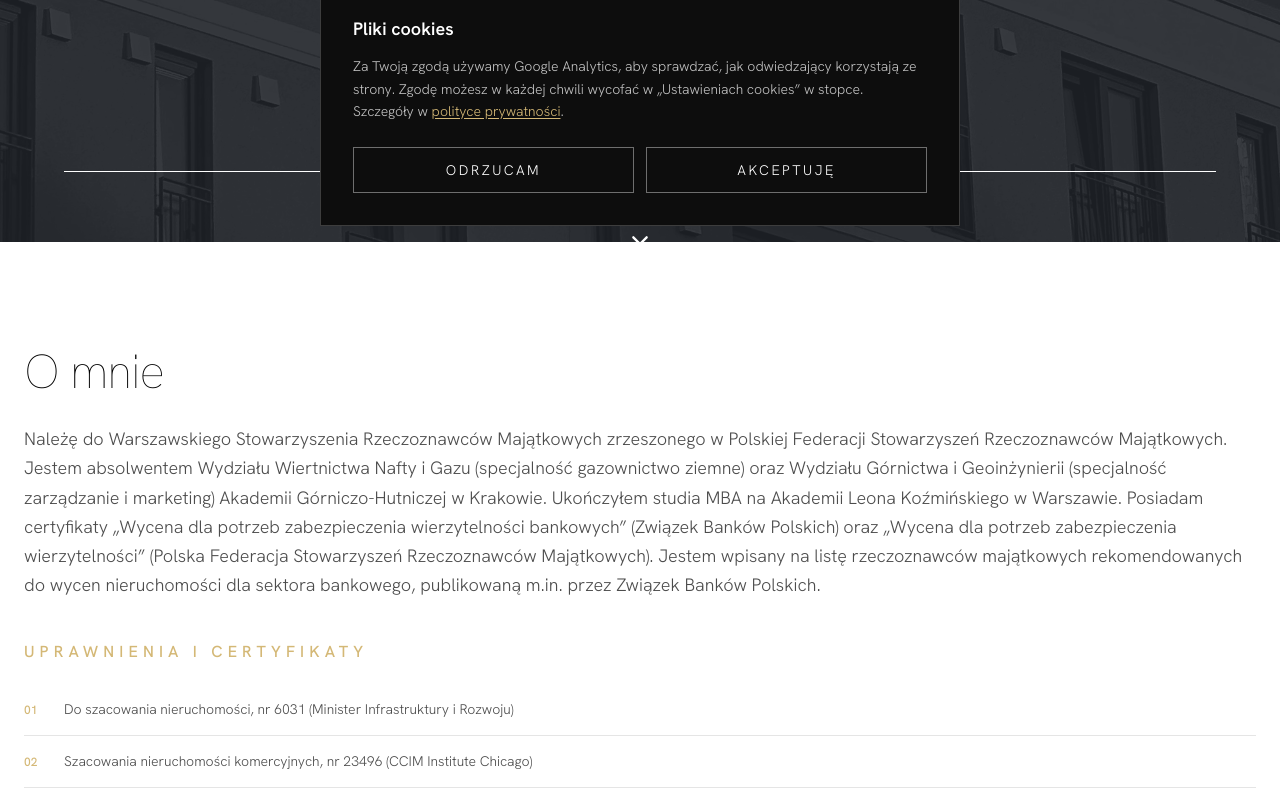
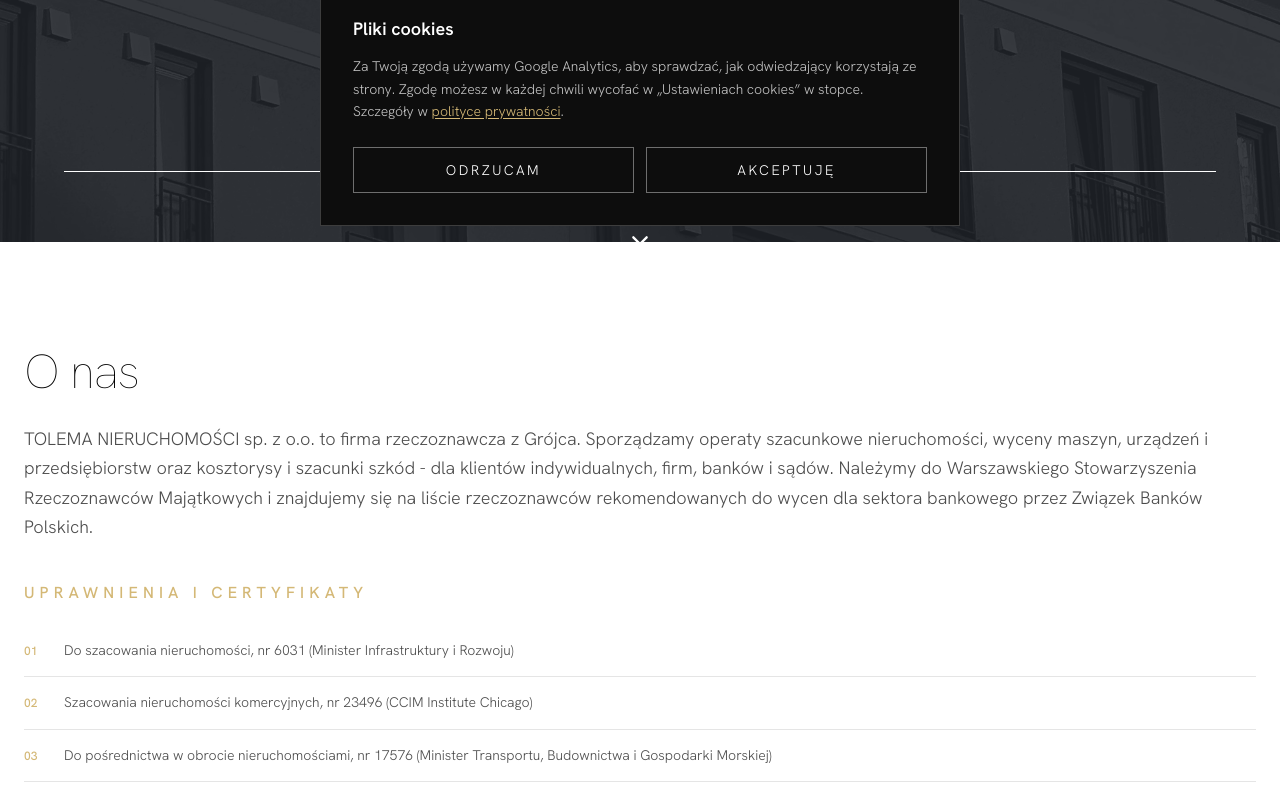
Before and after one commit to MaksZiem/tolema-next, a Next.js app: page / in a window 1280 px wide. Shown: the part 558-1355 px from the top of the page. Built offline with nearby package versions, Linux system fonts and the light colour scheme; no server answers.

Commit message:
about us

```diff
--- a/src/app/contact/page.tsx
+++ b/src/app/contact/page.tsx
@@ -15,7 +15,7 @@ export const metadata: Metadata = {
   openGraph: {
     title: "Kontakt | TOLEMA – Rzeczoznawca majątkowy",
     description:
-      "Napisz w sprawie wyceny nieruchomości, maszyn lub przedsiębiorstwa - odpowiadam w ciągu 24 godzin.",
+      "Napisz w sprawie wyceny nieruchomości, maszyn lub przedsiębiorstwa - odpowiadamy w ciągu 24 godzin.",
     type: "website",
     locale: "pl_PL",
     url: `${SITE_URL}/contact`,
--- a/src/app/offer/page.tsx
+++ b/src/app/offer/page.tsx
@@ -5,7 +5,7 @@ import { SITE_URL } from "@/lib/site";
 export const metadata: Metadata = {
   title: "Oferta wycen | TOLEMA – Rzeczoznawca majątkowy",
   description:
-    "Kompleksowa oferta wycen: nieruchomości, gruntów, domów, mieszkań, budynków, maszyn budowlanych i rolniczych, środków technicznych, przedsiębiorstw, biznesu, kosztorysów i szkód. Profesjonalny rzeczoznawca majątkowy.",
+    "Kompleksowa oferta wycen: nieruchomości, gruntów, domów, mieszkań, budynków, maszyn budowlanych i rolniczych, środków technicznych, przedsiębiorstw, biznesu, kosztorysów i szkód. Profesjonalne operaty szacunkowe i kosztorysy.",
   keywords:
     "wycena nieruchomości, wycena mieszkania, wycena domu, wycena działki, wycena gruntu, wycena budynku, wycena maszyn, wycena środków technicznych, rzeczoznawca majątkowy, wycena przedsiębiorstwa, wycena biznesu, kosztorys budowlany, wycena szkód, wycena służebności, wycena użytkowania wieczystego",
   alternates: {
--- a/src/app/page.tsx
+++ b/src/app/page.tsx
@@ -5,7 +5,7 @@ import { SITE_URL } from "@/lib/site";
 export const metadata: Metadata = {
   title: "TOLEMA wyceny | Rzeczoznawca majątkowy Grójec",
   description:
-    "Rzeczoznawca majątkowy z Grójca. Profesjonalne wyceny nieruchomości, maszyn, środków technicznych i przedsiębiorstw - wiedza, praktyka i najwyższe standardy.",
+    "TOLEMA NIERUCHOMOŚCI sp. z o.o. - rzeczoznawca majątkowy z Grójca. Profesjonalne wyceny nieruchomości, maszyn, środków technicznych i przedsiębiorstw - wiedza, praktyka i najwyższe standardy.",
   keywords:
     "rzeczoznawca majątkowy Grójec, wycena nieruchomości, operat szacunkowy, wycena maszyn, wycena przedsiębiorstwa, rzeczoznawca majątkowy mazowieckie",
   alternates: {
--- a/src/components/sections/ContactContent.tsx
+++ b/src/components/sections/ContactContent.tsx
@@ -23,7 +23,7 @@ const contactSteps = [
     text: "Opisujesz krótko przedmiot i cel wyceny.",
   },
   {
-    title: "Odpowiadam",
+    title: "Odpowiadamy",
     text: "Otrzymujesz zakres prac i wycenę kosztu, zwykle w ciągu 24 godzin.",
   },
   {
@@ -223,7 +223,7 @@ export default function ContactContent() {
             animate={{ opacity: 1, y: 0 }}
             transition={{ duration: 0.7, delay: 0.3 }}
           >
-            Zadaj mi <span className="font-semibold">pytanie dotyczące wyceny</span>
+            Zadaj nam <span className="font-semibold">pytanie dotyczące wyceny</span>
           </motion.h1>
 
           <motion.p
@@ -232,7 +232,7 @@ export default function ContactContent() {
             animate={{ opacity: 1, y: 0 }}
             transition={{ duration: 0.7, delay: 0.4 }}
           >
-            Opisz w kilku zdaniach swoją sprawę - odpowiem z propozycją
+            Opisz w kilku zdaniach swoją sprawę - odpowiemy z propozycją
             zakresu prac i kosztu wyceny. Można też zadzwonić lub napisać
             bezpośrednio na e-mail.
           </motion.p>
--- a/src/components/sections/Hero.tsx
+++ b/src/components/sections/Hero.tsx
@@ -7,8 +7,8 @@ import RandomNumberAnimation from "@/components/ui/RandomNumberAnimation";
 import useIsDesktop from "@/hooks/useIsDesktop";
 
 export default function Hero({
-  arrowLabel = "O MNIE",
-  arrowTarget = "o mnie",
+  arrowLabel = "O NAS",
+  arrowTarget = "o-nas",
 }: {
   arrowLabel?: string;
   arrowTarget?: string;
--- a/src/components/sections/HomeContent.tsx
+++ b/src/components/sections/HomeContent.tsx
@@ -65,7 +65,7 @@ export default function HomeContent() {
     <div className="font-sans relative z-0">
       <Hero />
 
-      <section className="bg-white min-h-screen w-screen flex flex-col min-[1600px]:flex-row" id="o mnie" data-navbar="dark">
+      <section className="bg-white min-h-screen w-screen flex flex-col min-[1600px]:flex-row" id="o-nas" data-navbar="dark">
         <div className="flex flex-col w-full min-[1600px]:w-1/2 bg-white px-6 pt-12 min-[1600px]:px-16 min-[1600px]:pt-18">
           {/* <motion.span
             className="text-m font-medium uppercase tracking-[0.32em] text-[#D4B876]"
@@ -84,7 +84,7 @@ export default function HomeContent() {
             transition={{ duration: 0.7, ease: "easeOut", delay: 0.05 }}
             viewport={{ once: true }}
           >
-            O mnie
+            O nas
           </motion.h2>
 
           <motion.div
@@ -95,20 +95,13 @@ export default function HomeContent() {
             viewport={{ once: true }}
           >
             <p className="text-base font-light  text-lg leading-relaxed text-black/70">
-              Należę do Warszawskiego Stowarzyszenia Rzeczoznawców Majątkowych
-              zrzeszonego w Polskiej Federacji Stowarzyszeń Rzeczoznawców
-              Majątkowych. Jestem absolwentem Wydziału Wiertnictwa Nafty i Gazu
-              (specjalność gazownictwo ziemne) oraz Wydziału Górnictwa i
-              Geoinżynierii (specjalność zarządzanie i marketing) Akademii
-              Górniczo-Hutniczej w Krakowie. Ukończyłem studia MBA na Akademii
-              Leona Koźmińskiego w Warszawie. Posiadam certyfikaty{" "}
-              &#8222;Wycena dla potrzeb zabezpieczenia wierzytelności bankowych&#8221;
-              (Związek Banków Polskich) oraz
-              &#8222;Wycena dla potrzeb zabezpieczenia wierzytelności&#8221;
-              (Polska Federacja Stowarzyszeń Rzeczoznawców Majątkowych). Jestem
-              wpisany na listę rzeczoznawców majątkowych rekomendowanych do
-              wycen nieruchomości dla sektora bankowego, publikowaną m.in. przez
-              Związek Banków Polskich.
+              TOLEMA NIERUCHOMOŚCI sp. z o.o. to firma rzeczoznawcza z Grójca.
+              Sporządzamy operaty szacunkowe nieruchomości, wyceny maszyn,
+              urządzeń i przedsiębiorstw oraz kosztorysy i szacunki szkód - dla
+              klientów indywidualnych, firm, banków i sądów. Należymy do
+              Warszawskiego Stowarzyszenia Rzeczoznawców Majątkowych i
+              znajdujemy się na liście rzeczoznawców rekomendowanych do wycen
+              dla sektora bankowego przez Związek Banków Polskich.
             </p>
           </motion.div>
 
--- a/src/components/sections/ProcessContent.tsx
+++ b/src/components/sections/ProcessContent.tsx
@@ -167,7 +167,7 @@ export default function ProcessContent() {
             viewport={{ once: true }}
           >
             Skontaktuj się, aby ustalić cel wyceny i zakres dokumentacji -
-            resztą procesu zajmę się kompleksowo.
+            resztą procesu zajmiemy się kompleksowo.
           </motion.p>
 
           <motion.div
```
Also changed, not shown: src/data/faq.ts (+7 -7 lines).
